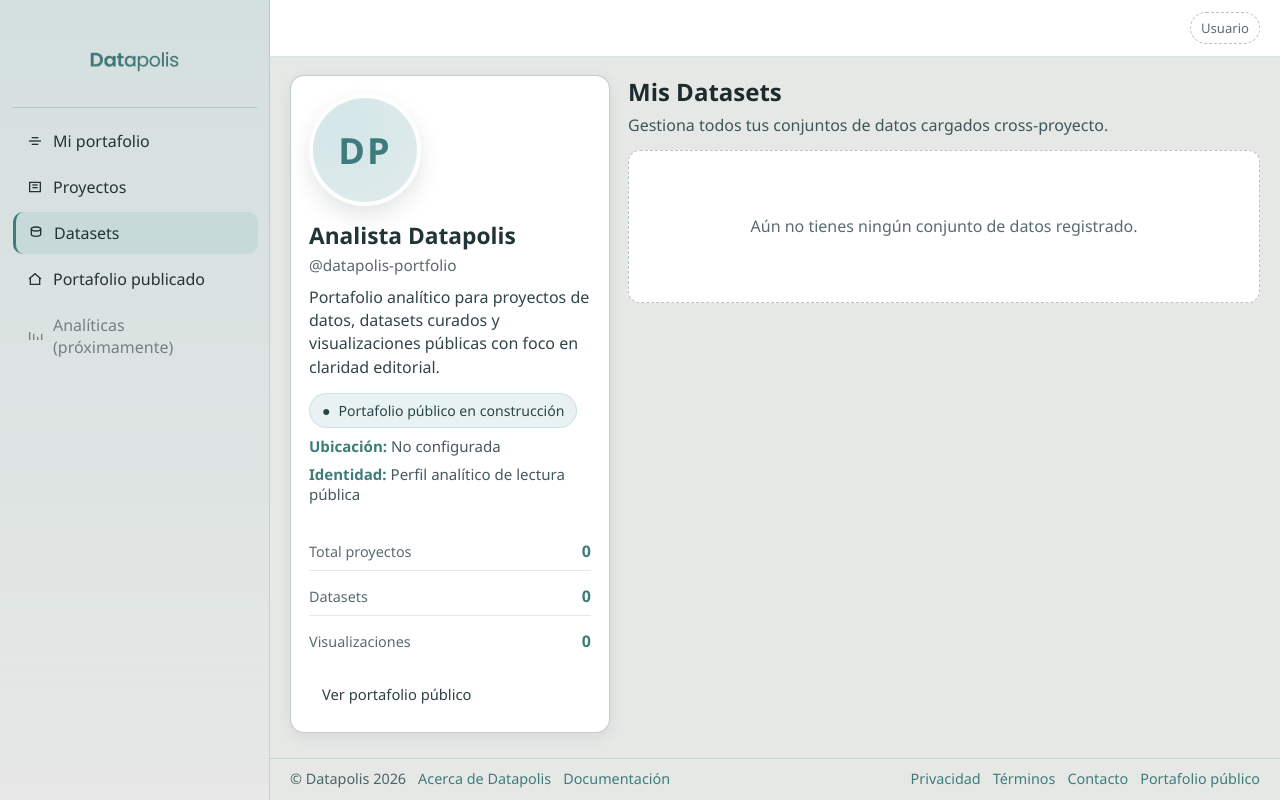
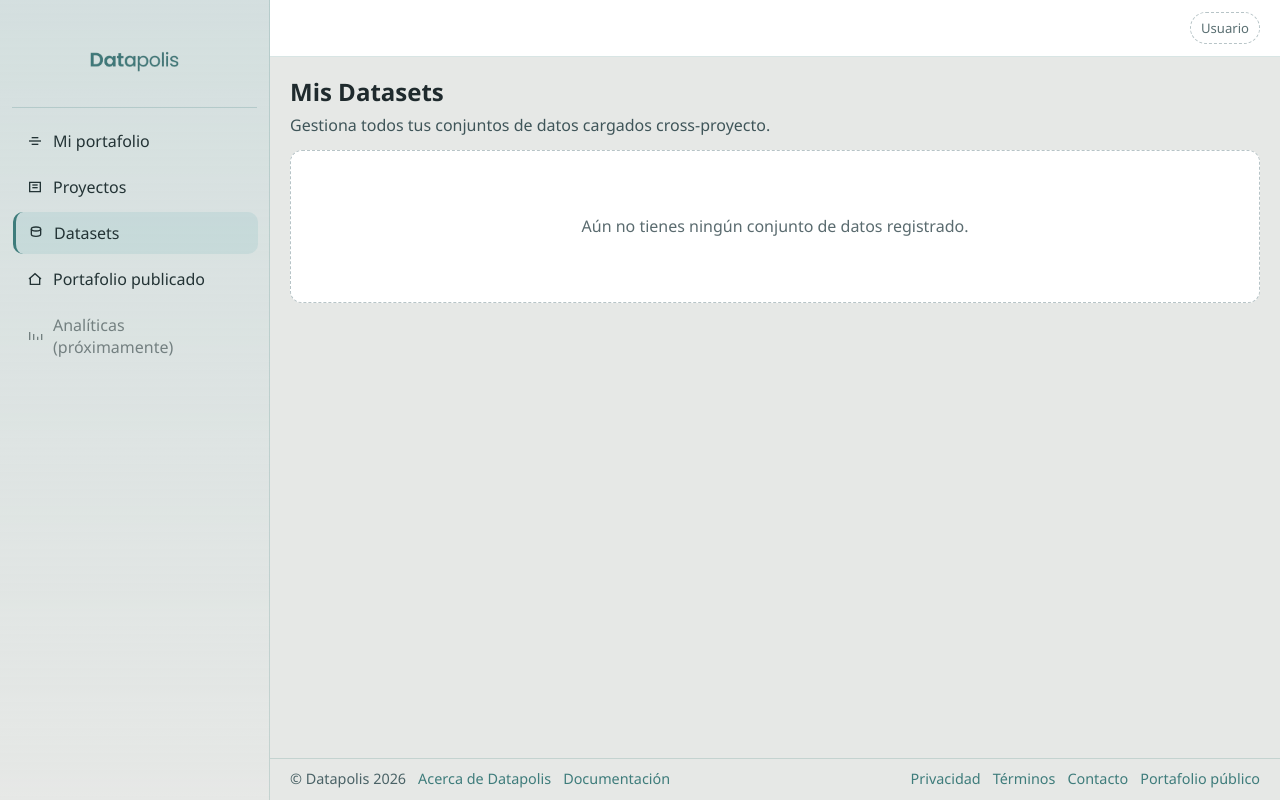
Before and after one commit to jpierre09/datapolis, a Django app: page /dashboard/datasets/ in a window 1280 px wide. Run offline with Django 5.2, Linux system fonts and the light colour scheme; data that the repository does not hold is empty.

Commit message:
Perfil retirado de proyectos y de dataset unicamente incluido en mi portafolio

```diff
--- a/apps/dashboard/templates/dashboard/dataset_list.html
+++ b/apps/dashboard/templates/dashboard/dataset_list.html
@@ -4,11 +4,7 @@
 {% block page_title %}Datasets{% endblock %}
 
 {% block dashboard_content %}
-  <section class="dashboard-profile-layout dashboard-profile-grid">
-    <aside class="profile-panel dashboard-profile-sidebar">
-      {% include "dashboard/partials/analyst_profile_card.html" %}
-    </aside>
-
+  <section class="dashboard-profile-layout" style="display: block;">
     <div class="main-panel dashboard-profile-main">
       <header class="page-header section-head-inline dashboard-profile-page-header dashboard-projects-header">
         <div>
--- a/apps/dashboard/templates/dashboard/partials/sidebar.html
+++ b/apps/dashboard/templates/dashboard/partials/sidebar.html
@@ -20,7 +20,7 @@
       <svg class="sidebar-link-icon" viewBox="0 0 24 24" fill="none" stroke="currentColor" stroke-width="2" aria-hidden="true"><ellipse cx="12" cy="6" rx="7" ry="3"/><path d="M5 6v8c0 1.7 3.1 3 7 3s7-1.3 7-3V6"/></svg>
       Datasets
     </a>
-    <a href="{% url 'portfolio_projects:project_list' %}">
+    <a href="{% url 'portfolio_projects:project_list' %}" target="_blank" rel="noopener noreferrer">
       <svg class="sidebar-link-icon" viewBox="0 0 24 24" fill="none" stroke="currentColor" stroke-width="2" aria-hidden="true"><path d="M3 12l9-8 9 8"/><path d="M5 10v10h14V10"/></svg>
       Portafolio publicado
     </a>
--- a/apps/dashboard/templates/dashboard/project_list.html
+++ b/apps/dashboard/templates/dashboard/project_list.html
@@ -4,11 +4,7 @@
 {% block page_title %}Proyectos{% endblock %}
 
 {% block dashboard_content %}
-  <section class="dashboard-profile-layout dashboard-profile-grid">
-    <aside class="profile-panel dashboard-profile-sidebar">
-      {% include "dashboard/partials/analyst_profile_card.html" %}
-    </aside>
-
+  <section class="dashboard-profile-layout" style="display: block;">
     <div class="main-panel dashboard-profile-main">
       <header class="page-header section-head-inline dashboard-profile-page-header dashboard-projects-header">
         <div>
```
